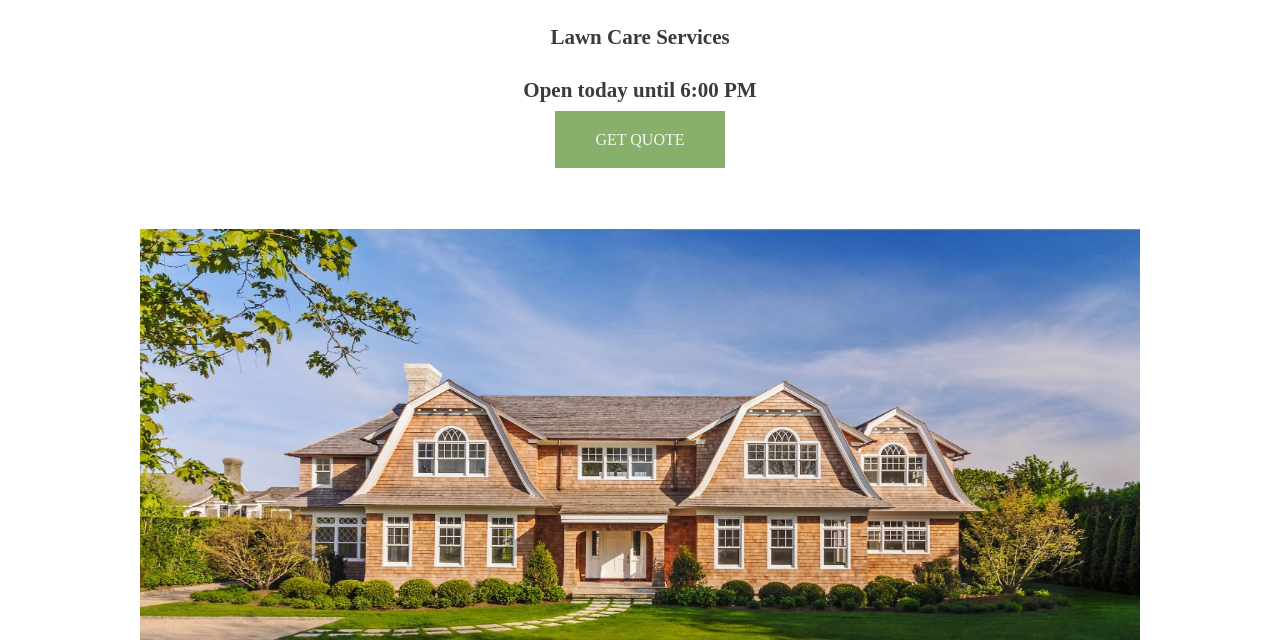
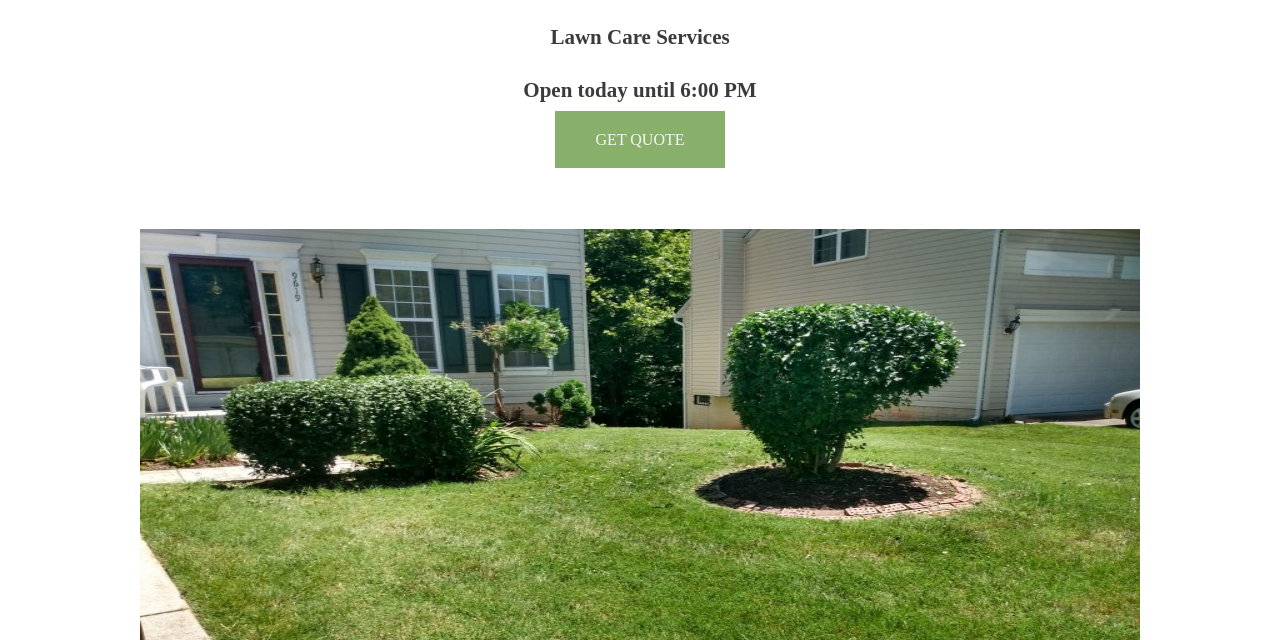
Before and after one commit to Lawnservices/fastlawntwo, a plain HTML site: page index.html in a window 1280 px wide. Shown: the part 160-800 px from the top of the page. Drawn offline with Linux system fonts and the light colour scheme.

Commit message:
Update index.html

```diff
--- a/index.html
+++ b/index.html
@@ -27,7 +27,7 @@
 
     </div>
 
-    <img class="big-image" src="main.jpg" alt="big mansion with green grass">
+    <img class="big-image" src="casaverde.jpg" alt="big mansion with green grass">
 
     <div class="outer">
         <div class="inside">
```
